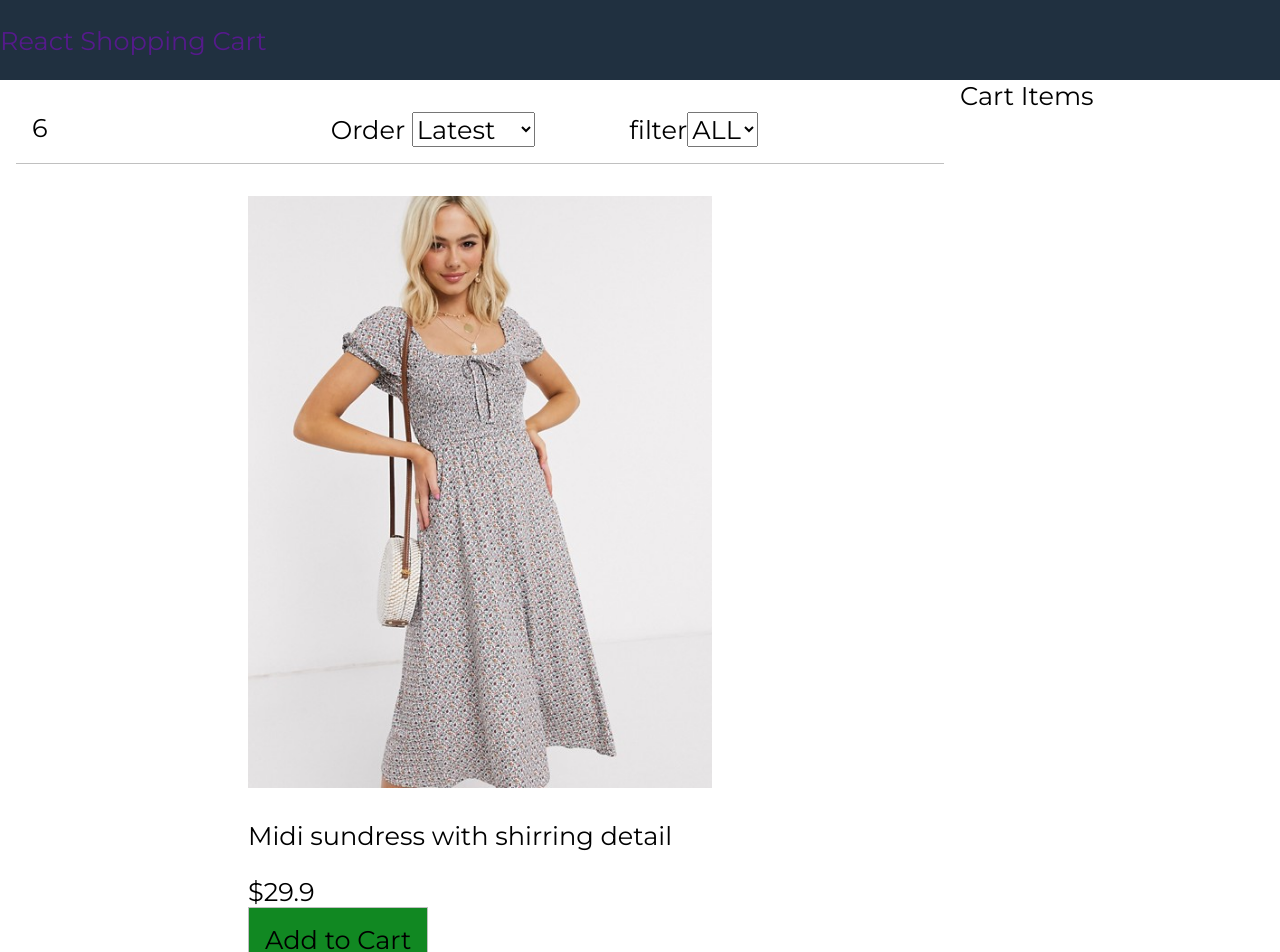
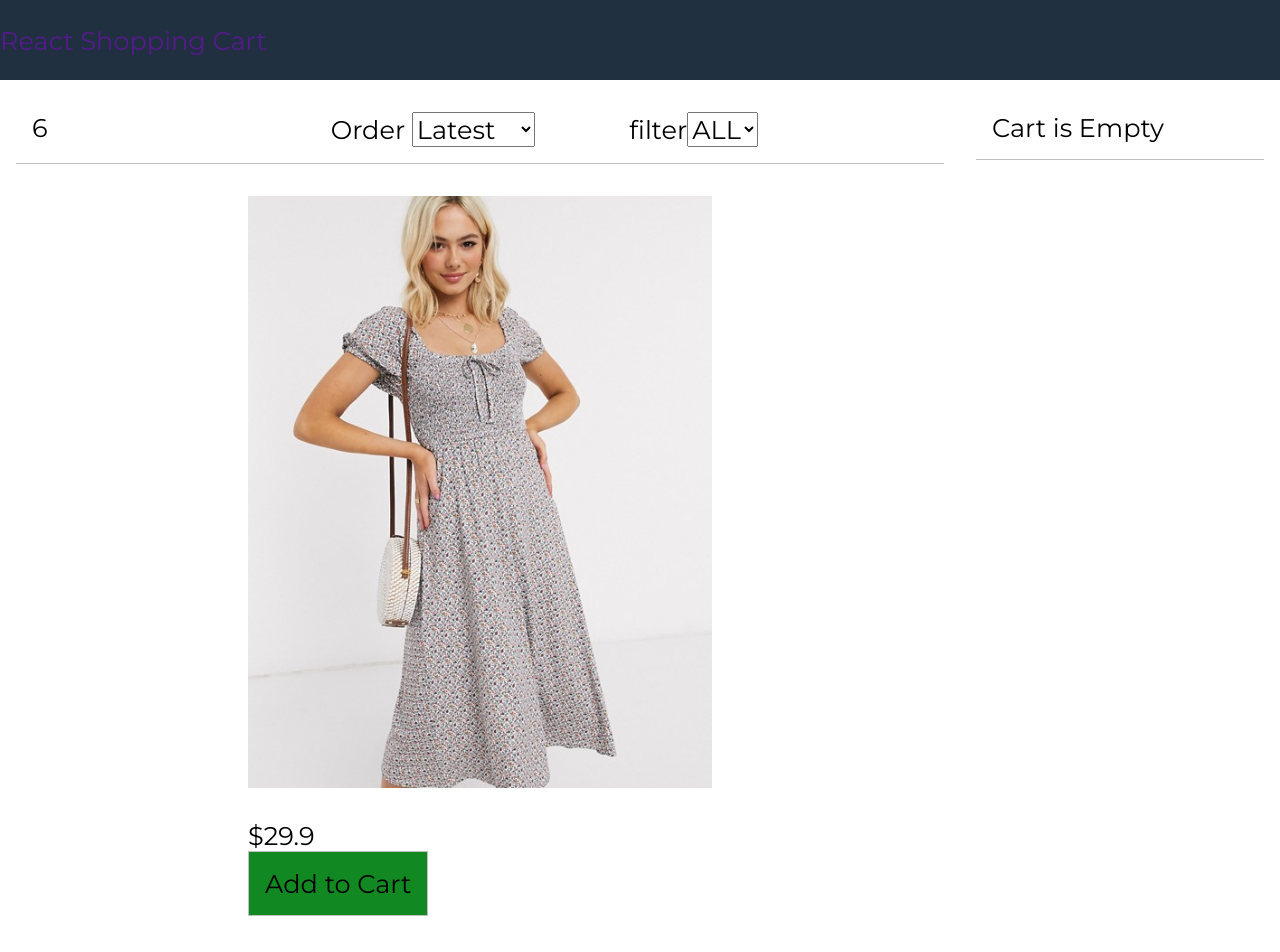
Before and after one commit to Kondwani7/react-test-e-commerce, a React (Create React App) app in the folder shoppingcart/: page / in a window 1280 px wide. Shown: the top 952 px of the page. Built offline with nearby package versions, Linux system fonts and the light colour scheme.

Commit message:
cart-component

```diff
--- a/shoppingcart/src/App.js
+++ b/shoppingcart/src/App.js
@@ -3,16 +3,42 @@
 import Products from './Components/products';
 import Filter from './Components/Filter';
 import products from './Components/products';
+import Cart from './Components/Cart';
+
 class  App extends React.Component{
   constructor(){
     super();
     this.state= {
       products: data.products,
+      cartItems:[],
       size:"",
       sort:""
     }
-    this.filterProducts = this.filterProducts.bind(this)
-    this.sortProducts = this.sortProducts.bind(this)
+    this.filterProducts = this.filterProducts.bind(this);
+    this.sortProducts = this.sortProducts.bind(this);
+  }
+
+  removeFromCart = (product)=> {
+    const cartItems= this.state.cartItems.slice();
+    this.setState({
+      cartItems: cartItems.filter((x)=>x._id != product._id)
+    });
+  }
+
+
+  addToCart= (product) => {
+    const cartItems= this.state.cartItems.slice();
+    let alreadyInCart= false;
+    cartItems.forEach(item => {
+      if(item._id ===product._id){
+        item.count++;
+        alreadyInCart= true;
+      }
+    });
+    if(!alreadyInCart){
+      cartItems.push({...product, count:1})
+    };
+    this.setState({cartItems});
   }
 
   filterProducts(event){
@@ -61,9 +87,16 @@
               filterProducts={this.filterProducts}
               sortProducts={this.sortProducts}
               ></Filter>
-              <Products products={this.state.products}></Products>
+              <Products
+                products={this.state.products}
+                addToCart={this.addToCart}
+              ></Products>
             </div>
-            <div className="sidebar">Cart Items</div>
+            <div className="sidebar">
+              <Cart
+              cartItems={this.state.cartItems}
+              removeFromCart={this.removeFromCart}/>
+            </div>
           </div>
         </main>
         <footer>All rights reserved</footer>
--- /dev/null
+++ b/shoppingcart/src/Components/Cart.js
@@ -0,0 +1,52 @@
+import React, { Component } from 'react'
+import formatCurrency from './uti';
+
+export default class Cart extends Component {
+    render() {
+        const {cartItems} = this.props;
+        return (
+            <div>
+                {cartItems.length===0? (
+                    <div className='cart cart-header'>Cart is Empty</div>
+                ):(
+                    <div className='cart cart-header'>
+                        You have {cartItems.length} in the  cart{" "}
+                    </div>
+                )}
+                <div className="cart">
+                    <ul className="cart-items">
+                        {cartItems.map(item=> (
+                            <li key={item._id}>
+                                <div>
+                                    <img src={item.image} alt={item.title}></img>
+                                </div>
+                                <div>
+                                    <div>{item.title}</div>
+                                    <div className='right'>
+                                        {formatCurrency(item.price)} x {item.count}{" "}
+                                        <button className="button" onClick={()=> this.props.removeFromCart(item)}>
+                                            Remove
+                                        </button>
+                                    </div>
+
+                                </div>
+                            </li>
+                        ))}
+                    </ul>
+                    {cartItems.length !==0 && (
+                        <div className='cart'>
+                        <div className='total'>
+                            <div>
+                                Total:{" "}
+                                {formatCurrency(cartItems.reduce((a,c)=> a + c.price * c.count, 0))}
+                            </div>
+                            <button className='button primary'>Proceed</button>
+                        </div>
+                    </div>
+                    )}
+
+                </div>
+            </div>
+        )
+    }
+}
--- a/shoppingcart/src/Components/products.js
+++ b/shoppingcart/src/Components/products.js
@@ -1,20 +1,23 @@
- import React, { Component } from 'react'
+import React, { Component } from 'react'
 import formatCurrency from './uti'
 
  export default class products extends Component {
+
      render() {
          return (
              <div>
                  <ul className='products'>
-                     {this.props.products.map((products) =>(
-                         <li key={products._id}>
+                     {this.props.products.map((product) =>(
+                         <li key={product._id}>
                              <div className='product'>
                                  <a href={"#" + products._id}>
-                                     <img src={products.image} alt={products.title}></img>
+                                     <img src={product.image} alt={product.title}></img>
                                  </a>
                                  <p>{products.title}</p>
-                                 <div className="product-price">{ formatCurrency(products.price)}</div>
-                                 <button className="button primary">Add to Cart</button>
+                                 <div className="product-price">{ formatCurrency(product.price)}</div>
+                                 <button
+                                  onClick={()=> this.props.addToCart(product)}
+                                   className="button primary">Add to Cart</button>
                              </div>
                          </li>
                      ))}
--- a/shoppingcart/src/index.css
+++ b/shoppingcart/src/index.css
@@ -135,3 +135,47 @@
 .filter div {
   flex: 1;
 }
+
+/*Index.css*/
+.cart {
+  padding: 1rem;
+  margin: 1rem;
+  display: flex;
+}
+.cart-header {
+  border-bottom: 0.1rem #c0c0c0 solid;
+}
+
+.cart-items {
+  padding: 0;
+  width: 100%;
+  list-style-type: none;
+}
+.cart-items img {
+  width: 5rem;
+}
+.cart-items li {
+  display: flex;
+}
+.cart-items li div {
+  padding: 0.5rem;
+}
+.cart-items li div:last-child {
+  flex: 1;
+}
+
+.total {
+  display: flex;
+  justify-content: space-between;
+  align-items: center;
+  width: 100%;
+}
+.total > div {
+  font-size: 2rem;
+}
+.total > div,
+.total > button {
+  flex: 1;
+}
+
+/*check out form*/
```
